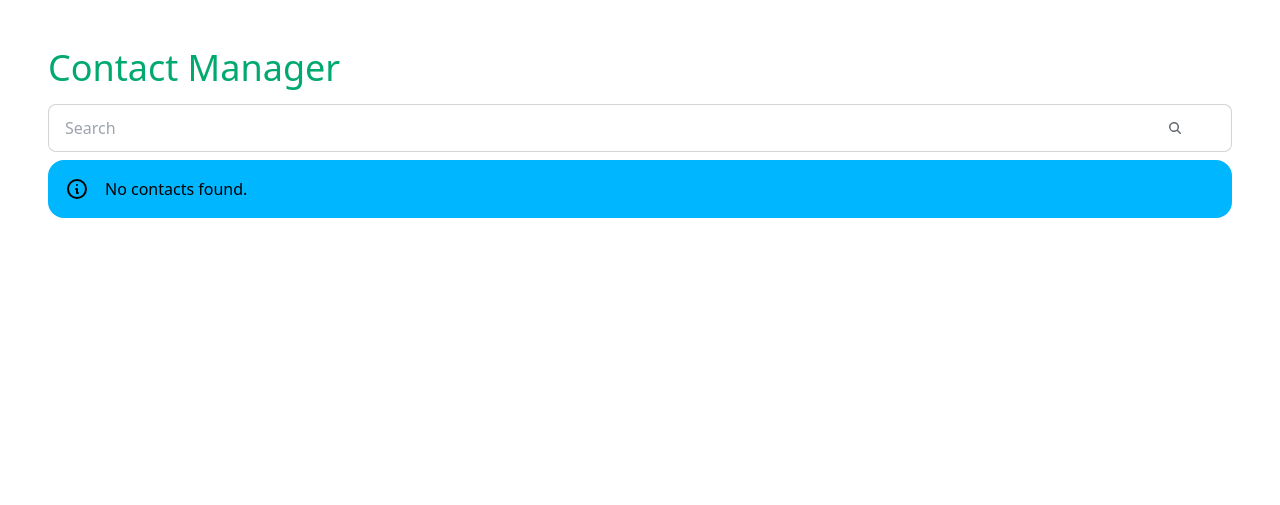
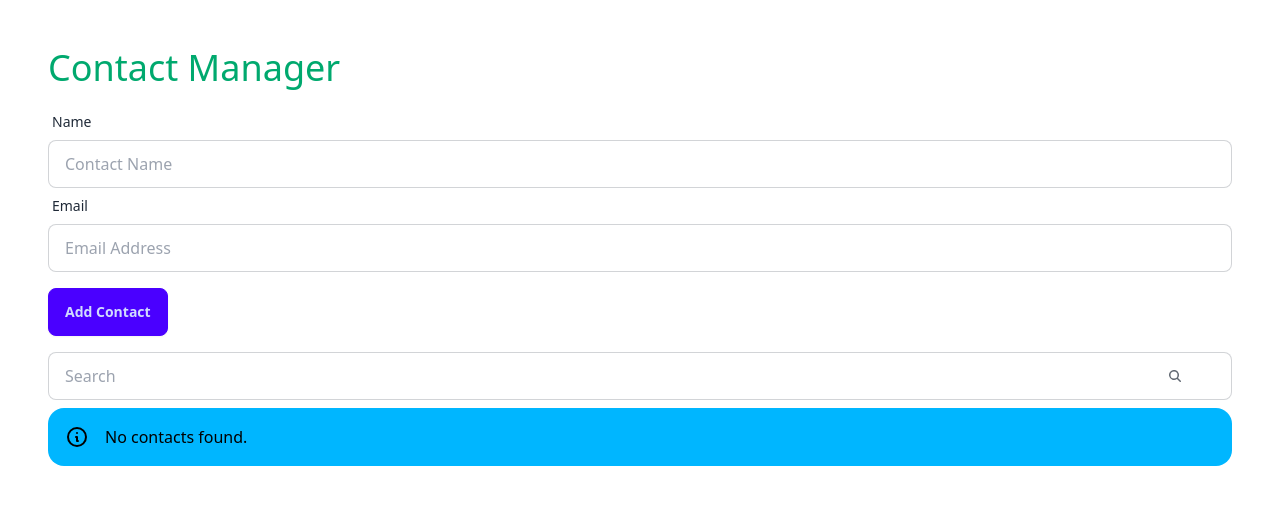
Before and after one commit to dmurawski/django-htmx, a Django app: page / in a window 1280 px wide. Shown: the top 505 px of the page. Run offline with Django 5.2, Linux system fonts and the light colour scheme; the visitor is signed in with stand-in values (Sample User, id 1); data that the repository does not hold is empty; some libraries are stand-ins or nearby versions.

Commit message:
new contact form

```diff
--- a/contacts/forms.py
+++ b/contacts/forms.py
@@ -1 +1,27 @@
 from django import forms
+
+from .models import Contact
+
+
+class ContactForm(forms.ModelForm):
+    name = forms.CharField(
+        widget=forms.TextInput(
+            attrs={
+                "class": "input input-bordered w-full",
+                "placeholder": "Contact Name",
+            }
+        )
+    )
+
+    email = forms.EmailField(
+        widget=forms.EmailInput(
+            attrs={
+                "class": "input input-bordered w-full",
+                "placeholder": "Email Address",
+            }
+        )
+    )
+
+    class Meta:
+        model = Contact
+        fields = ("name", "email")
--- a/contacts/templates/contacts.html
+++ b/contacts/templates/contacts.html
@@ -4,6 +4,45 @@
 
 <div>
     <h1 class="text-4xl text-success mb-4">Contact Manager</h1>
+    <form method="post" class="mb-4">
+        {% csrf_token %}
+
+        <div class="form-control w-full">
+            <label class="label">
+                <span class="label-text">Name</span>
+            </label>
+
+            {{ form.name }}
+
+            {% if form.name.errors %}
+            <label class="label text-error">
+                {{ form.name.errors }}
+            </label>
+            {% endif %}
+        </div>
+
+        <div class="form-control w-full">
+            <label class="label">
+                <span class="label-text">Email</span>
+            </label>
+
+            {{ form.email }}
+
+            {% if form.email.errors %}
+            <label class="label text-error">
+                {{ form.email.errors }}
+            </label>
+            {% endif %}
+        </div>
+
+        <div class="mt-4">
+            <button class="btn btn-primary" type="submit">
+                Add Contact
+            </button>
+        </div>
+
+    </form>
+
     <label class="input input-bordered flex items-center gap-2 mb-2">
         <input type="text" class="grow" placeholder="Search" name="search" hx-get="{% url 'search' %}"
             hx-trigger="keyup delay:500ms" hx-target="#contacts-list" hx-indicator="#spinner"
@@ -16,6 +55,7 @@
         </svg>
         {% include "partials/spinner.html" %}
     </label>
+
     {% include 'partials/contacts-list.html' %}
 </div>
 
--- a/contacts/views.py
+++ b/contacts/views.py
@@ -1,12 +1,17 @@
 from django.contrib.auth.decorators import login_required
 from django.db.models import Q
 from django.shortcuts import render
+
+from .forms import ContactForm
 
 
 @login_required
 def index(request):
     contacts = request.user.contacts.all().order_by("-created_at")
-    context = {"contacts": contacts}
+    context = {
+        "contacts": contacts,
+        "form": ContactForm(),
+    }
     return render(request, "contacts.html", context)
 
 
```
